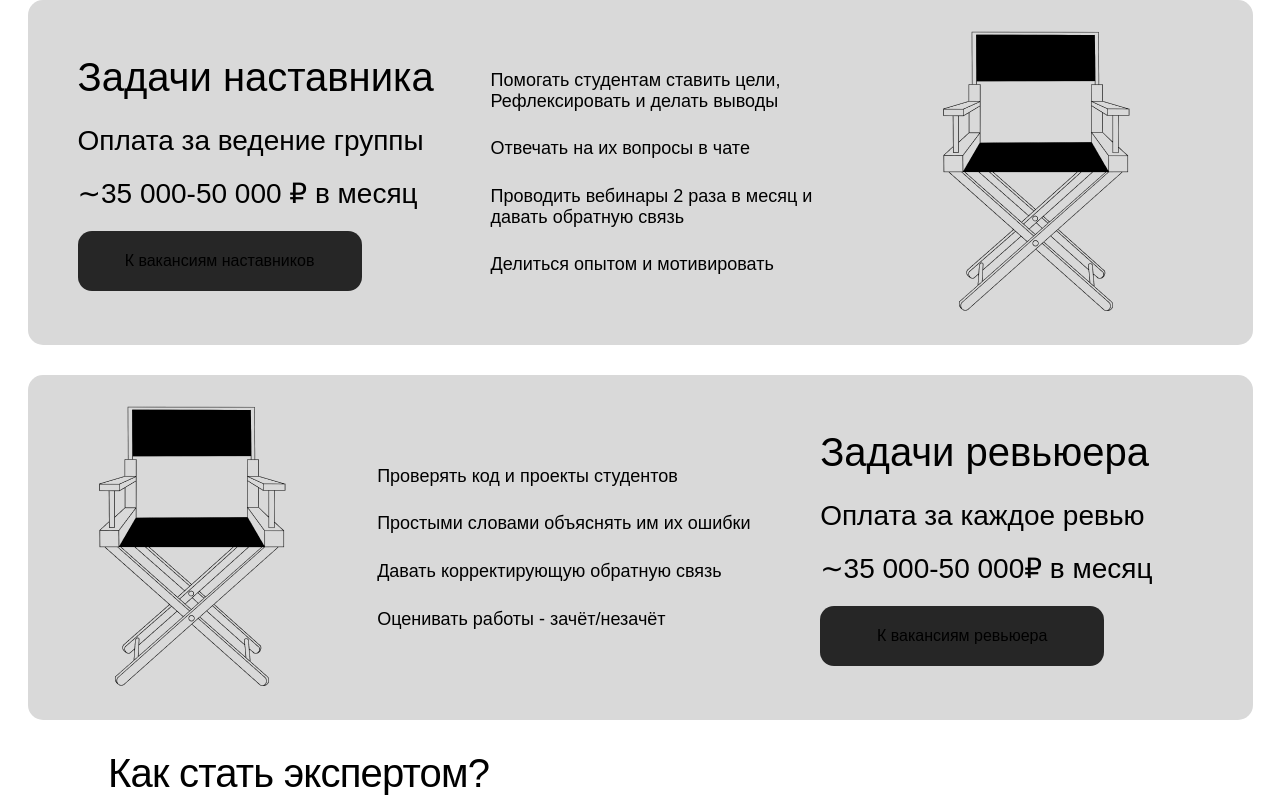
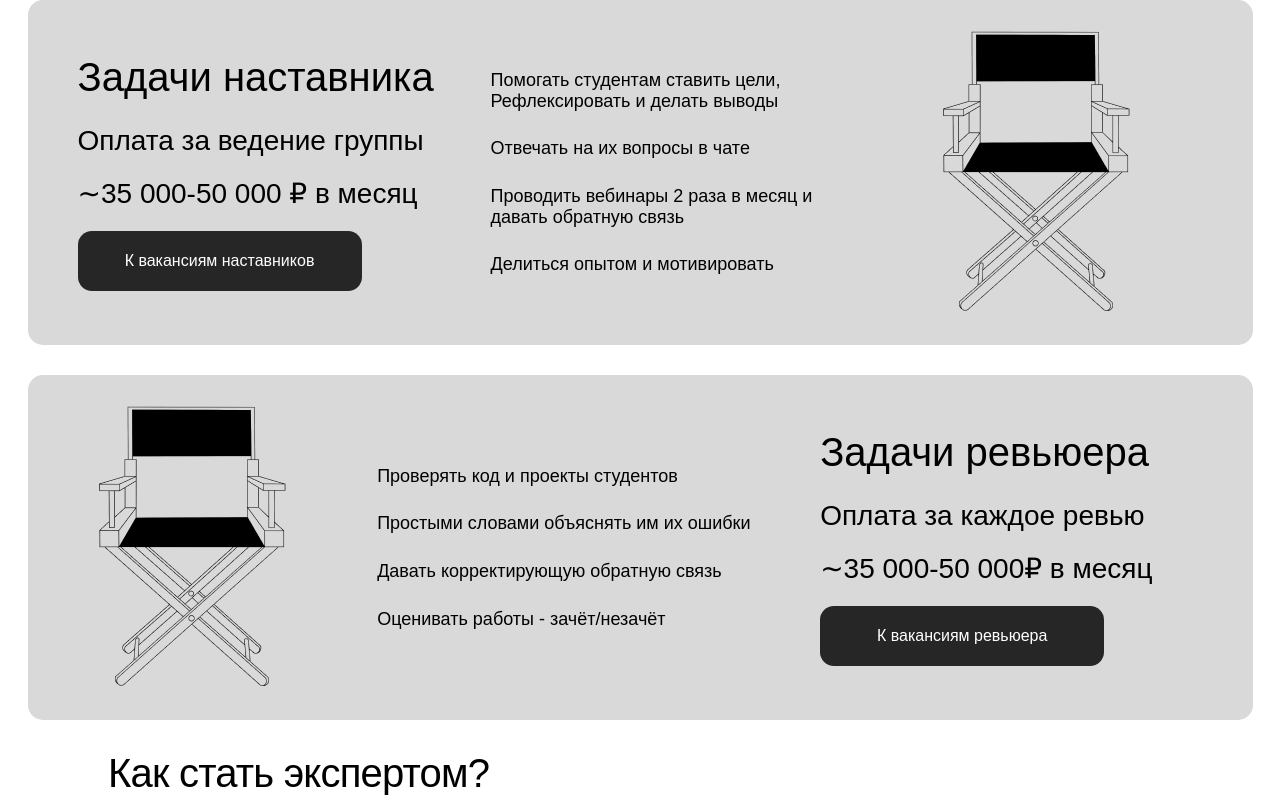
Before and after one commit to NurgaleevaDi/hr-landing, a React (Create React App) app: page / in a window 1280 px wide. Shown: the top 800 px of the page. Built offline with nearby package versions, Linux system fonts and the light colour scheme.

Commit message:
fix text color on buttons

```diff
--- a/src/components/Tasks/Tasks.js
+++ b/src/components/Tasks/Tasks.js
@@ -9,7 +9,7 @@ function Tasks() {
           <h2 className="tasks__title">Задачи наставника</h2>
           <p className="tasks__text">Оплата за ведение группы</p>
           <p className="tasks__text">&sim;35 000-50 000 &#8381; в месяц</p>
-          <button type="button" className="tasks__button button"><a className="tasks__link link" href="#">К вакансиям наставников</a></button>
+          <button type="button" className="tasks__button button"><a className="tasks__link" href="#">К вакансиям наставников</a></button>
         </div>
         <ul className='tasks__list list'>
           <li className="tasks__item">Помогать студентам ставить цели, Рефлексировать и делать выводы</li>
@@ -31,7 +31,7 @@ function Tasks() {
           <h2 className="tasks__title">Задачи ревьюера</h2>
           <p className="tasks__text">Оплата за каждое ревью</p>
           <p className="tasks__text">&sim;35 000-50 000&#8381; в месяц</p>
-          <button type="button" className="tasks__button button"><a className="tasks__link link" href="#">К вакансиям ревьюера</a></button>
+          <button type="button" className="tasks__button button"><a className="tasks__link" href="#">К вакансиям ревьюера</a></button>
         </div>
       </div>
     </section>
```
